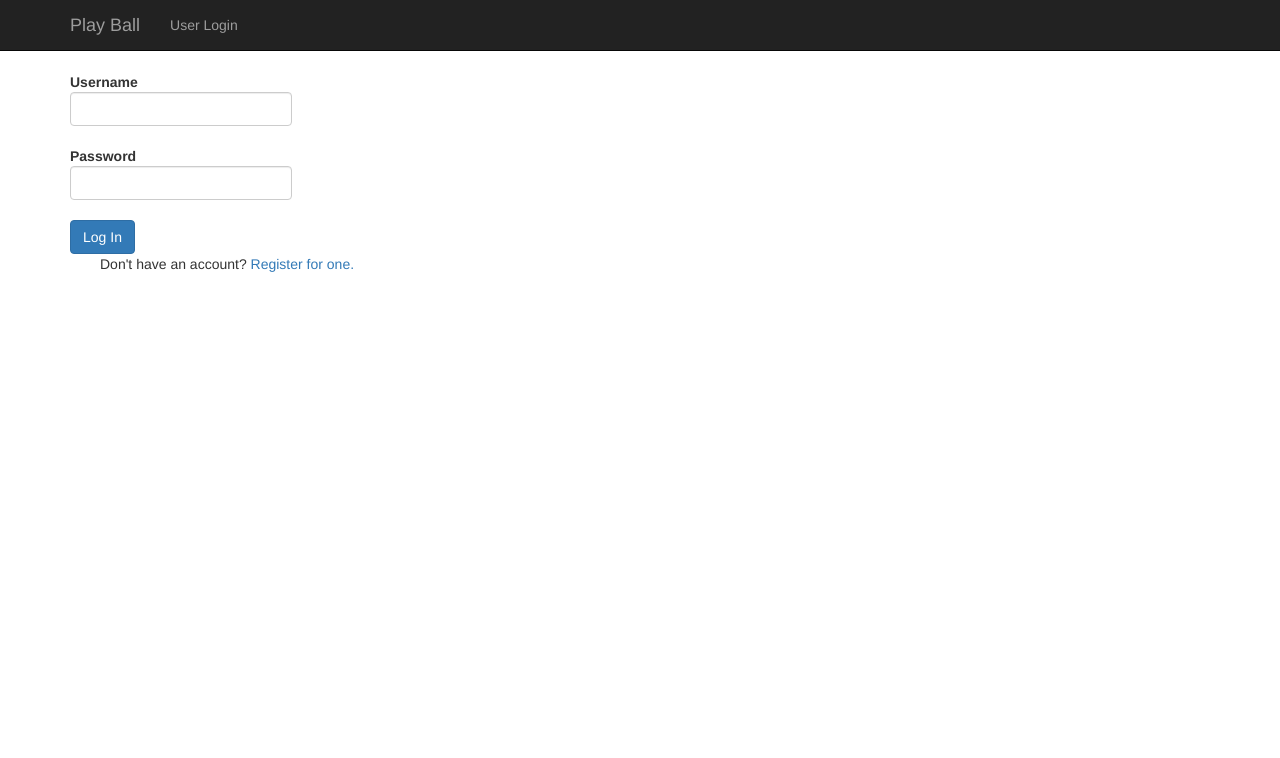
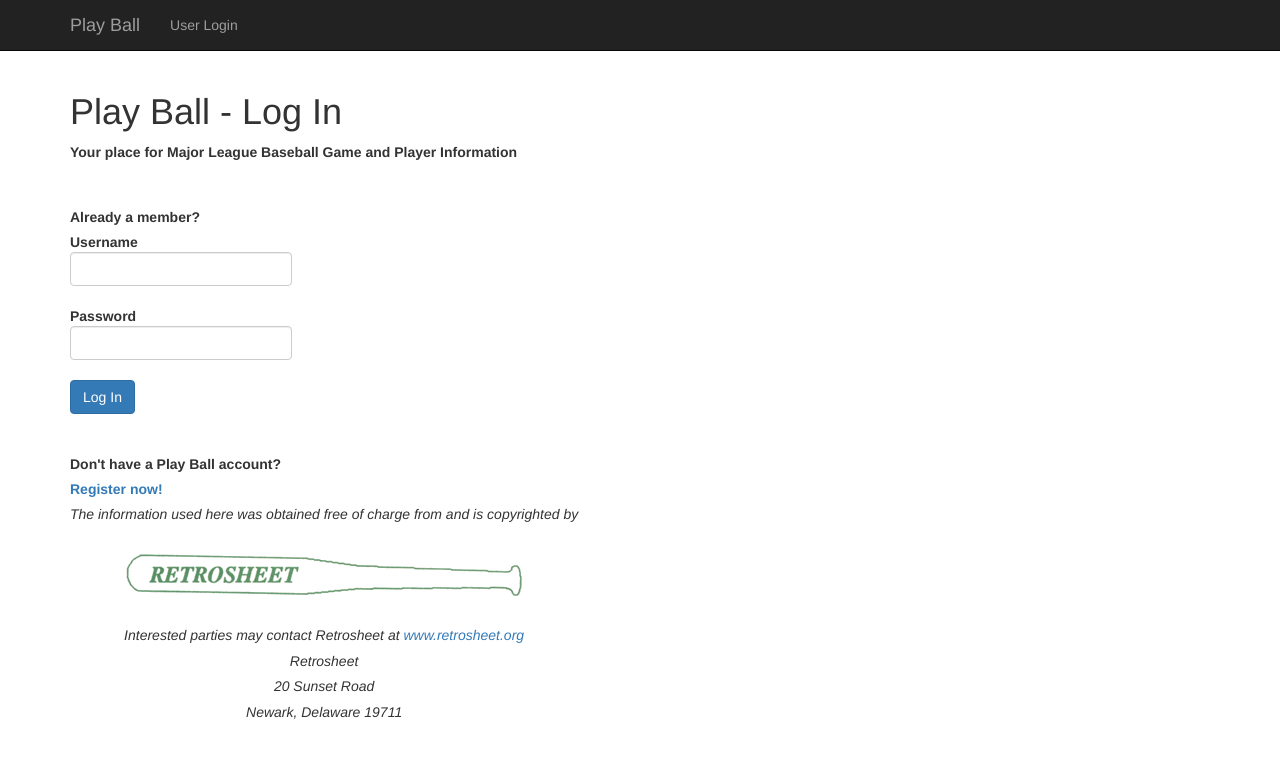
Before and after one commit to msunkist99/2021_play_ball_UI, a Spring Boot app: page /playball/login in a window 1280 px wide. Shown: the top 758 px of the page. Run offline with Spring Boot 4, Linux system fonts and the light colour scheme; some libraries are stand-ins or nearby versions.

Commit message:
authentication filtering working disclaimer working

```diff
--- a/src/main/java/org/launchcode/play_ball_UI/controllers/AuthenticationController.java
+++ b/src/main/java/org/launchcode/play_ball_UI/controllers/AuthenticationController.java
@@ -49,7 +49,7 @@ public class AuthenticationController {
     @GetMapping("playball/register")
     public String displayRegistrationForm(Model model) {
         model.addAttribute(new RegisterFormDataTransferObject());
-        model.addAttribute("title", "Register");
+        model.addAttribute("title", "Play Ball - Register");
         return "register";
     }
 
@@ -58,8 +58,9 @@ public class AuthenticationController {
                                           Errors errors, HttpServletRequest request,
                                           Model model) {
 
+        model.addAttribute("title", "Play Ball - Register");
+
         if (errors.hasErrors()) {
-            model.addAttribute("title", "Register");
             return "register";
         }
 
@@ -67,7 +68,6 @@ public class AuthenticationController {
 
         if (existingUser != null) {
             errors.rejectValue("username", "username.alreadyexists", "A user with that username already exists");
-            model.addAttribute("title", "Register");
             return "register";
         }
 
@@ -75,7 +75,6 @@ public class AuthenticationController {
         String verifyPassword = registerFormDataTransferObject.getVerifyPassword();
         if (!password.equals(verifyPassword)) {
             errors.rejectValue("password", "passwords.mismatch", "Passwords do not match");
-            model.addAttribute("title", "Register");
             return "register";
         }
 
@@ -89,7 +88,7 @@ public class AuthenticationController {
     @GetMapping("playball/login")
     public String displayLoginForm(Model model) {
         model.addAttribute(new LoginFormDataTransferObject());
-        model.addAttribute("title", "Log In");
+        model.addAttribute("title", "Play Ball - Log In");
         return "login";
     }
 
@@ -98,8 +97,9 @@ public class AuthenticationController {
                                    Errors errors, HttpServletRequest request,
                                    Model model) {
 
+        model.addAttribute("title", "Play Ball - Log In");
+
         if (errors.hasErrors()) {
-            model.addAttribute("title", "Log In");
             return "login";
         }
 
@@ -107,7 +107,6 @@ public class AuthenticationController {
 
         if (theUser == null) {
             errors.rejectValue("username", "user.invalid", "The given username does not exist");
-            model.addAttribute("title", "Log In");
             return "login";
         }
 
@@ -115,7 +114,6 @@ public class AuthenticationController {
 
         if (!theUser.isMatchingPassword(password)) {
             errors.rejectValue("password", "password.invalid", "Invalid password");
-            model.addAttribute("title", "Log In");
             return "login";
         }
 
--- a/src/main/resources/static/css/playball.css
+++ b/src/main/resources/static/css/playball.css
@@ -71,3 +71,10 @@ div.job-listing {
     width: 80%;
     background-color: #e4e4e4;
 }
+
+div.disclaimer {
+    position: fixed;
+    bottom: 50px;
+    text-align: center;
+    font-style: italic;
+}
--- a/src/main/resources/templates/fragments.html
+++ b/src/main/resources/templates/fragments.html
@@ -28,5 +28,22 @@
     </div>
 </div>
 
+
+<div th:fragment="disclaimer" class="disclaimer">
+    <br>
+    <h5>The information used here was obtained free of charge from and is copyrighted by</h5>
+    <br>
+    <a href="http://retrosheet.org"> <img th:src="@{/img/retro-logo.gif}" alt="Retrosheet baseball bat" > </a>
+    <br>
+    <br>
+    <h5>Interested parties may contact Retrosheet at <a href="http://retrosheet.org"> www.retrosheet.org</a> </h5>
+    <h5>Retrosheet</h5>
+    <h5>20 Sunset Road</h5>
+    <h5>Newark, Delaware 19711</h5>
+    <br>
+
+
+</div>
+
 </body>
 </html>
--- a/src/main/resources/templates/login.html
+++ b/src/main/resources/templates/login.html
@@ -18,10 +18,17 @@
     </div>
 </div>
 
-<div class="container body-content">
+<div class="container body-content ">
+
+    <h1 th:text="${#strings.capitalizeWords(title)}"></h1>
+    <label>Your place for Major League Baseball Game and Player Information</label>
 
 <form method="post">
-    <div class="form-group">
+    <div class="form-group ">
+        <br>
+        <br>
+        <label><strong>Already a member?</strong></label>
+        <br>
         <label th:for="username">Username
             <input class="form-control" th:field="${loginFormDataTransferObject.username}">
         </label>
@@ -36,8 +43,16 @@
 
     <input type="submit" class="btn btn-primary" value="Log In" />
 </form>
+    <br>
+    <br>
+    <label>Don't have a Play Ball account?</label>
+    <br>
+    <label><a href="/playball/register">Register now!</a></label>
 
-<p>Don't have an account? <a href="/playball/register">Register for one.</a></p>
+
+    <div th:replace="fragments :: disclaimer">
+    </div>
+
 </div>
 </body>
 </html>
--- a/src/main/resources/templates/queryGamePlayer.html
+++ b/src/main/resources/templates/queryGamePlayer.html
@@ -52,6 +52,10 @@
         </div>
 
         <input type="submit" value="Run Query" />
+
+        <div th:replace="fragments :: disclaimer">
+        </div>
+
     </form>
 
 </div>
--- a/src/main/resources/templates/queryGameType.html
+++ b/src/main/resources/templates/queryGameType.html
@@ -27,6 +27,10 @@
         </div>
 
         <input type="submit" value="Run Query" />
+
+        <div th:replace="fragments :: disclaimer">
+        </div>
+
     </form>
 
 </div>
--- a/src/main/resources/templates/queryYear.html
+++ b/src/main/resources/templates/queryYear.html
@@ -22,6 +22,10 @@
         </div>
 
         <input type="submit" value="Run Query" />
+
+        <div th:replace="fragments :: disclaimer">
+        </div>
+
     </form>
 
 </div>
```
Also changed, not shown: src/main/java/org/launchcode/play_ball_UI/AuthenticationFilter.java (added, +59 -0 lines), src/main/java/org/launchcode/play_ball_UI/WebApplicationConfig.java (added, +24 -0 lines), src/main/resources/templates/register.html (+7 -0 lines), src/main/resources/static/img/retro-logo.gif (renamed from src/main/resources/retro-logo.gif).
